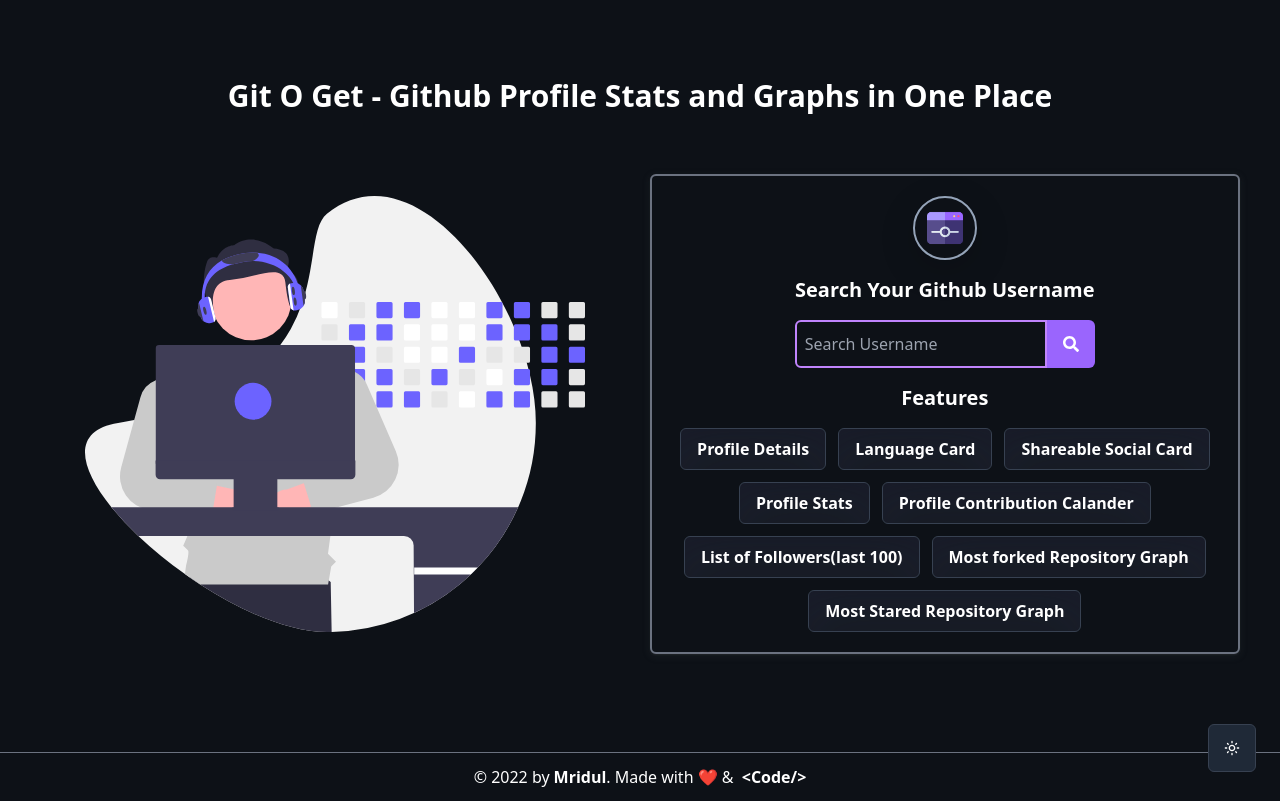
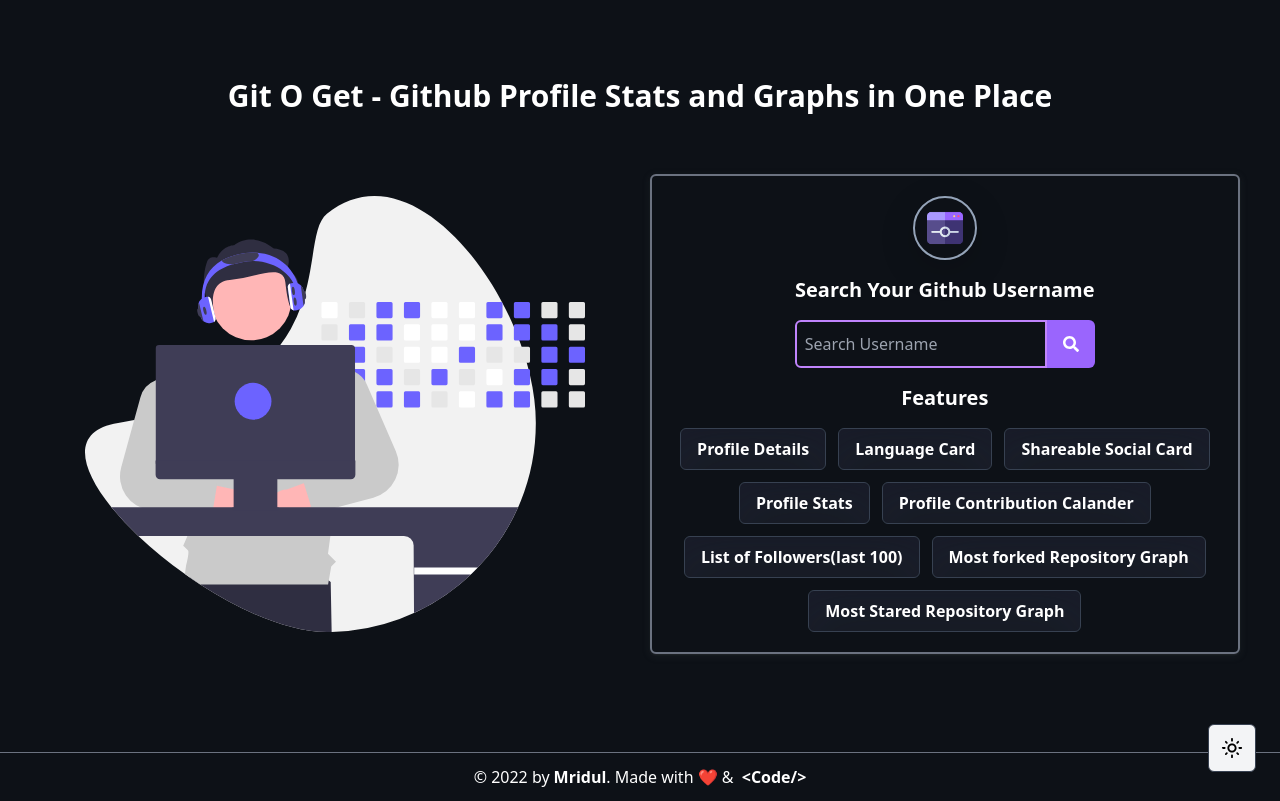
Before and after one commit to Mridul2820/git-o-get, a Next.js app: page / in a window 1280 px wide. Both pictures are taken after a click on the button 1232 px from the left and 748 px from the top of the page. Built offline with nearby package versions, Linux system fonts and the light colour scheme; no server answers.

Commit message:
Theme Button Update

```diff
--- a/components/profile/ProfileCalendar.js
+++ b/components/profile/ProfileCalendar.js
@@ -6,7 +6,7 @@
 
 const explicitTheme = {
   light: ["#ebedf0", "#9be9a8", "#40c463", "#30a14e", "#216e39"],
-  dark: ["#161b22", "#0e4429", "#006d32", "#26a641", "#39d353"],
+  dark: ["#39d353", "#26a641", "#006d32", "#0e4429", "#161b22"],
 };
 
 const ProfileCalendar = ({ username }) => {
--- a/components/themeButton/ThemeButton.js
+++ b/components/themeButton/ThemeButton.js
@@ -17,19 +17,19 @@
   if (currentTheme === "dark") {
     return (
       <button
-        className="flex items-center justify-center fixed w-12 h-12 bottom-4 right-3  bg-gray-800 rounded-md border border-gray-700  hover:border-gray-600 hover:bg-dark-color p-3 md:bottom-7 md:right-6"
+        className="theme-button bg-gray-100 hover:bg-gray-200 text-black"
         onClick={() => setTheme("light")}
       >
-        {MdOutlineLightMode()}
+        <MdOutlineLightMode size={24} />
       </button>
     );
   } else {
     return (
       <button
-        className="flex items-center justify-center fixed w-12 h-12 bottom-4 right-3  bg-dark-gray text-white rounded-md border border-gray-700  hover:bg-gray-700 p-3 md:bottom-7 md:right-6"
+        className="theme-button bg-gray-900 hover:bg-gray-800 text-white"
         onClick={() => setTheme("dark")}
       >
-        {BsFillMoonStarsFill()}
+        <BsFillMoonStarsFill size={20} />
       </button>
     );
   }
--- /dev/null
+++ b/styles/scss/_button.scss
@@ -0,0 +1,3 @@
+.theme-button {
+  @apply flex items-center justify-center fixed w-12 h-12 bottom-4 right-3 p-3 md:bottom-7 md:right-6 rounded-md border border-gray-700;
+}
--- a/styles/tailwind.scss
+++ b/styles/tailwind.scss
@@ -4,6 +4,7 @@
 
 /* Custom Components */
 @import "./scss/item";
+@import "./scss/button";
 
 body {
   background: #f1f5f8;
```
